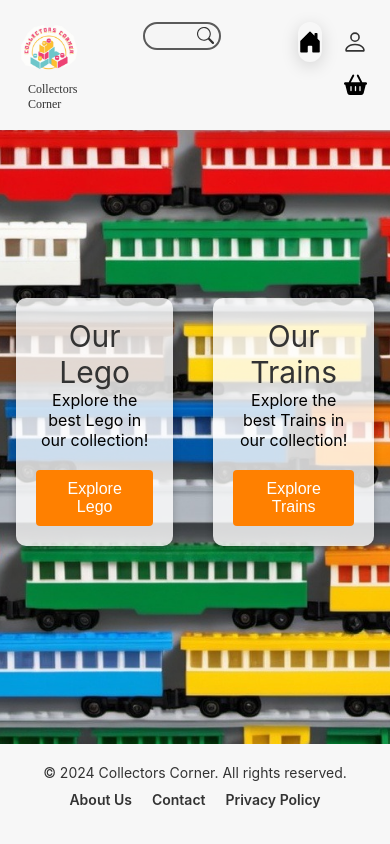
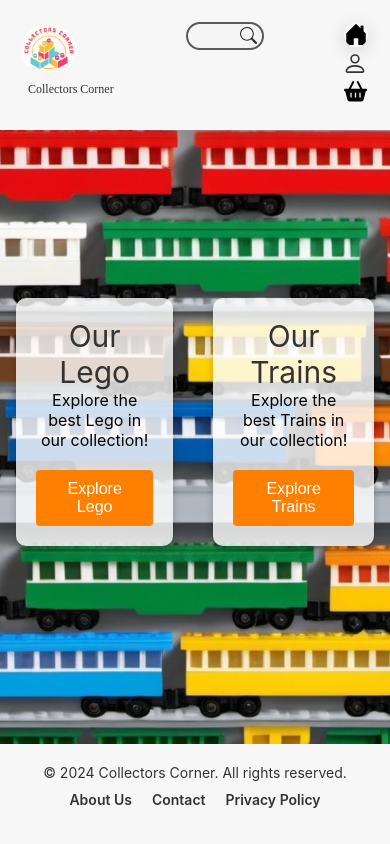
Before and after one commit to corinapurcareanu/collectors-corner-fe, a React (Create React App) app: page / in a window 390 px wide. Built offline with nearby package versions, Linux system fonts and the light colour scheme.

Commit message:
fix header

```diff
--- a/src/components/header/header.css
+++ b/src/components/header/header.css
@@ -200,6 +200,11 @@
     color: #333;
   }
 
+  .links-container {
+    position: 'relative';
+    display: 'inline-block';
+  }
+
   svg.material-icons:not(:last-child) {
     margin-right: 8px;
     font-weight: normal;
@@ -376,7 +381,7 @@
     vertical-align: middle; /* Align the image in line with the text */
 }
 
-  @media screen and (max-width: 950px) {
+  @media screen and (max-width: 800px) {
     .products {
       display: none;
       visibility: hidden;
@@ -401,4 +406,17 @@
       display: inline-block;
       visibility: visible;
     }
+
+    .links-container {
+      display: flex;
+      flex-direction: column;
+    }
+    .toolbar #home-logo,
+    .toolbar #home-logo-current,
+    .toolbar  #user-logo,
+    .toolbar  #user-logo-current,
+    .toolbar  #shopping-logo,
+    .toolbar  #shopping-logo-current {
+      height: 25px;
+    }
   }
--- a/src/components/header/header.jsx
+++ b/src/components/header/header.jsx
@@ -69,7 +69,8 @@ export const Header = ({cartCount, setCartCount}) => {
                         </form>
                 </td>
                 <td></td>
-                <td align="right" style={{marginRight: '10px'}}>
+                <td align="right" style={{marginRight: '10px'}} className="right-menu">
+                    <div className="links-container">
                         <Link to="/">
                         {location.pathname !== '/' ? (
                             <svg id="home-logo" data-name="Logo" xmlns="http://www.w3.org/2000/svg" width="24" height="24" viewBox="0 0 16 16">
@@ -117,7 +118,6 @@ export const Header = ({cartCount, setCartCount}) => {
                             </div> */}
                         </div>
 
-                    <div style={{position: 'relative', display: 'inline-block'}}>
                             {/* <Link to="cart"> */}
                             <Link to="/">
                             {location.pathname !== 'cart' ? (
```
Lines whose indentation alone changed are shown as unchanged.
